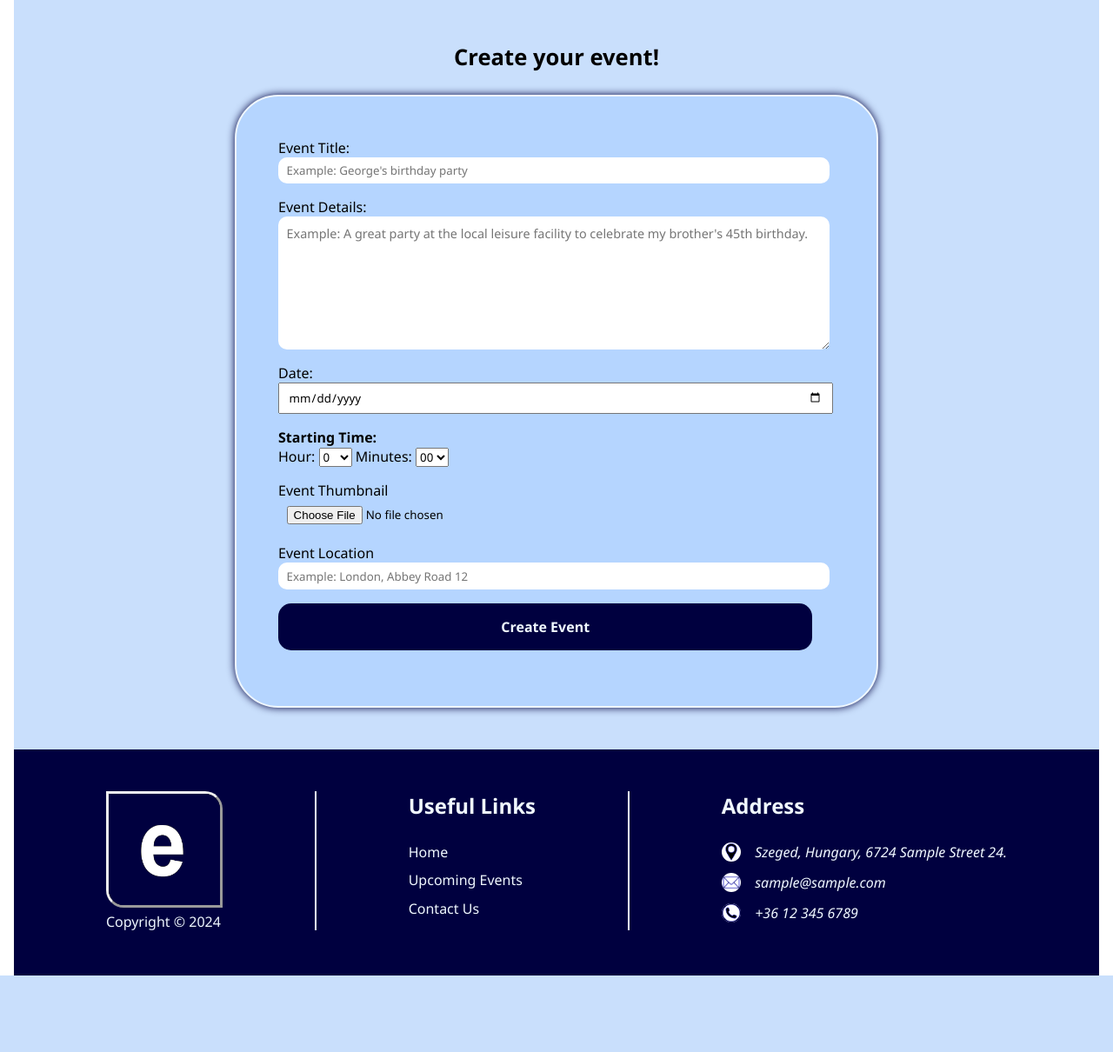
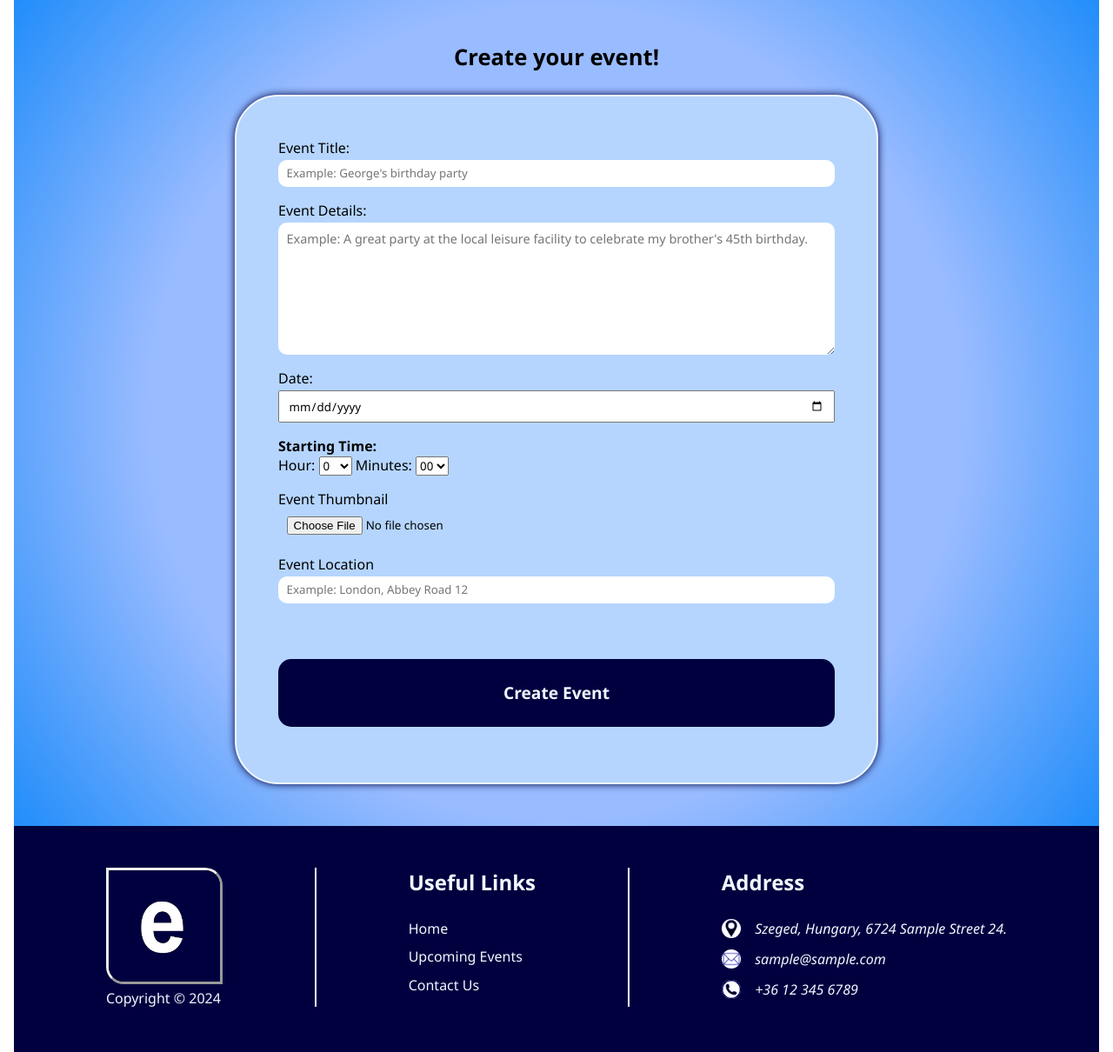
Before and after one commit to jolfesultkisfiu/legkomolyabb, a PHP site: page /html/createevent.html in a window 1280 px wide. Shown: the part 73-1283 px from the top of the page at 87% size. Before the commit the page ends 1195 px from the top, so only its background shows below. Run offline with PHP 8.4, Linux system fonts and the light colour scheme.

Commit message:
finalized the submit button changed the background to a radial gradient textarea is now only vertically resizeable

```diff
--- a/projekt/css/createevent.css
+++ b/projekt/css/createevent.css
@@ -11,13 +11,16 @@ section h2 {
 }
 
 #event-creation-hero-section{
-    background-color: rgb(201, 223, 252);
+    background-color: #c9dffc;
     height: fit-content;
     margin: 0 1rem;
     display: flex;
     flex-direction: row;
     justify-content: center;
     flex-wrap: wrap;
+
+
+    background: radial-gradient(circle, rgba(153,187,255,1) 60%, rgba(33,141,250,1) 100%, rgba(2,0,36,1) 100%);
 
 
 }
@@ -28,14 +31,16 @@ textarea {
     border-radius: 10px;
     padding: 0.6rem;
     font-size: 0.9rem;
+    resize: vertical;
 }
+
 #eventCreationForm {
     display: flex;
     justify-items: center;
     flex-direction: column;
     flex-wrap: wrap ;
     height: fit-content;
-    justify-items: center;
+
     border: 2px aliceblue solid;
     border-radius: 50px;
     box-shadow: 0 0 10px rgb(0, 0, 63);
@@ -46,7 +51,7 @@ textarea {
 }
 
 #eventCreationForm * {
-    max-width: 96%;
+    max-width: 100%;
 }
 
 input {
@@ -63,19 +68,36 @@ input[type="text"] {
     border-radius: 10px;
 }
 
+
+input[type="submit"] {
+    background-color: rgb(0, 0, 63);
+    color: aliceblue;
+    padding: 1.6rem;
+    border: none;
+    width: 96vw;
+    border-radius: 15px;
+    font-size: 1.2rem;
+    font-weight: 600;
+    margin-top: 3rem;
+    transition: 0.4s;
+}
+
+input[type="submit"]:hover{
+    background-color: royalblue;
+    color: whitesmoke;
+    transition: 0.6s;
+    box-shadow: 0 0 10px rgb(74, 88, 105);
+}
+
+label {
+    margin-bottom: 0.2rem;
+}
+
+
+
 @media (min-width:1080px) {
 
     .time-selection-div-for-mobile {
         display: none;
     }
 }
-
-input[type="submit"] {
-    background-color: rgb(0, 0, 63);
-    color: aliceblue;
-    padding: 1rem;
-    border: none;
-    border-radius: 15px;
-    font-size: 1rem;
-    font-weight: 600;
-}
```
